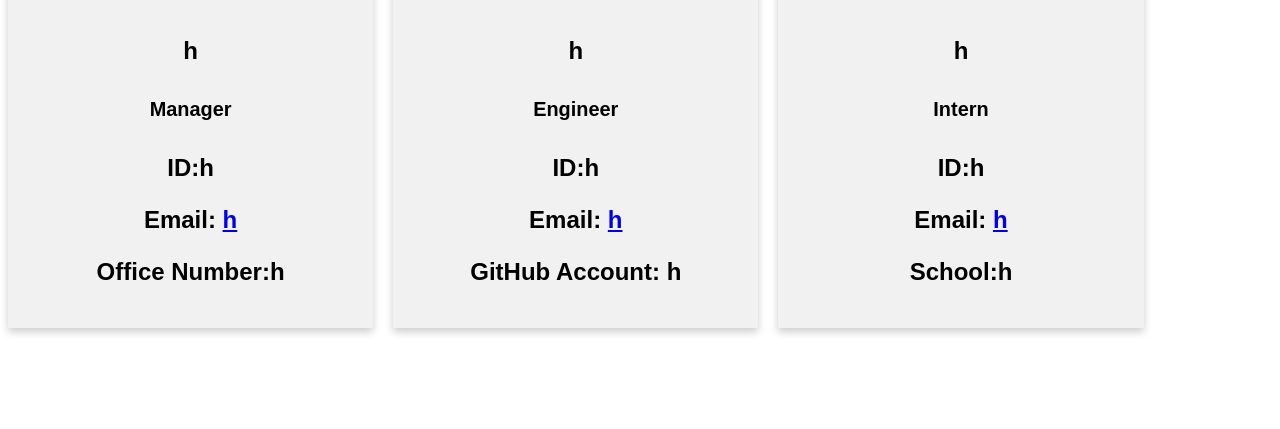
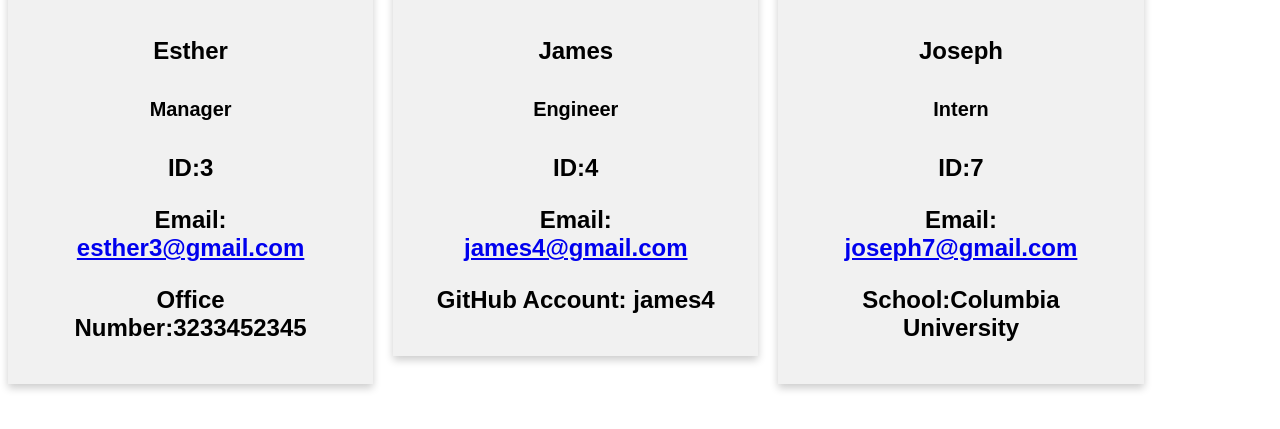
Before and after one commit to hannahhan153/oop-team-profile-generator, a website: page dist/index.html in a window 1280 px wide. Shown: the part 349-778 px from the top of the page. Drawn offline with Linux system fonts and the light colour scheme.

Commit message:
css fixes and add links and screenshots

```diff
--- a/dist/index.html
+++ b/dist/index.html
@@ -19,11 +19,11 @@
                 <img src="https://i.pinimg.com/736x/5b/71/ab/5b71ab4ea082c3c11e77312a64bba835.jpg" alt="Avatar"
                     style="width:100%">
                 <div class="container">
-                <h4><b>h</b></h4>
+                <h4><b>Esther</b></h4>
                 <h5>Manager</h5>
-                <p>ID:h<p>
-                <p class="item">Email: <a href="mailto:h">h</a></p>
-                <p class="item">Office Number:h</p>
+                <p>ID:3<p>
+                <p class="item">Email: <a href="mailto:esther3@gmail.com">esther3@gmail.com</a></p>
+                <p class="item">Office Number:3233452345</p>
                 </div>
             </div>
         </div>
@@ -33,11 +33,11 @@
             <img src="https://mir-s3-cdn-cf.behance.net/project_modules/1400/fd44d538650505.598fa11957245.jpg"
                 alt="Avatar" style="width:100%">
             <div class="container">
-                <h4><b>h</b></h4>
+                <h4><b>James</b></h4>
                 <h5>Engineer</h5>
-                <p>ID:h</p>
-                <p class="item">Email: <a href="mailto:h">h</a></p>
-                <p>GitHub Account: h</p>
+                <p>ID:4</p>
+                <p class="item">Email: <a href="mailto:james4@gmail.com">james4@gmail.com</a></p>
+                <p>GitHub Account: james4</p>
             </div>
         </div>
     </div>
@@ -47,11 +47,11 @@
                 <img src="https://mir-s3-cdn-cf.behance.net/project_modules/1400/88c1e338650505.598fa119bc679.jpg"
                     alt="Avatar" style="width:100%">
                 <div class="container">
-                    <h4><b>h</b></h4>
+                    <h4><b>Joseph</b></h4>
                     <h5>Intern</h5>
-                    <p>ID:h</p>
-                    <p class="item">Email: <a href="mailto:h">h</a></p>
-                    <p>School:h</p>
+                    <p>ID:7</p>
+                    <p class="item">Email: <a href="mailto:joseph7@gmail.com">joseph7@gmail.com</a></p>
+                    <p>School:Columbia University</p>
                 </div>
             </div>
         </div>
```
Also changed, not shown: README.md, images/Screen Shot 2022-02-28 at 12.19.13 AM.png (added), images/Screen Shot 2022-02-28 at 12.19.30 AM.png (added).
